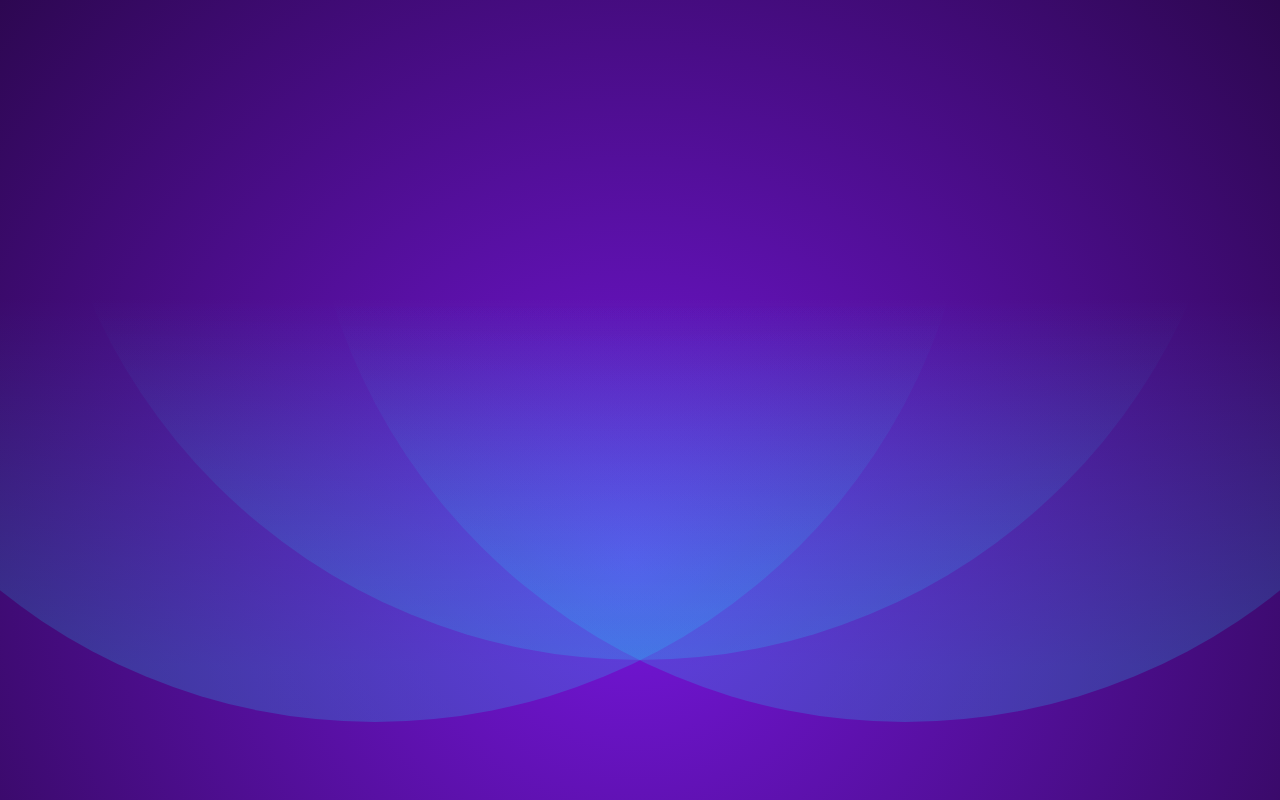
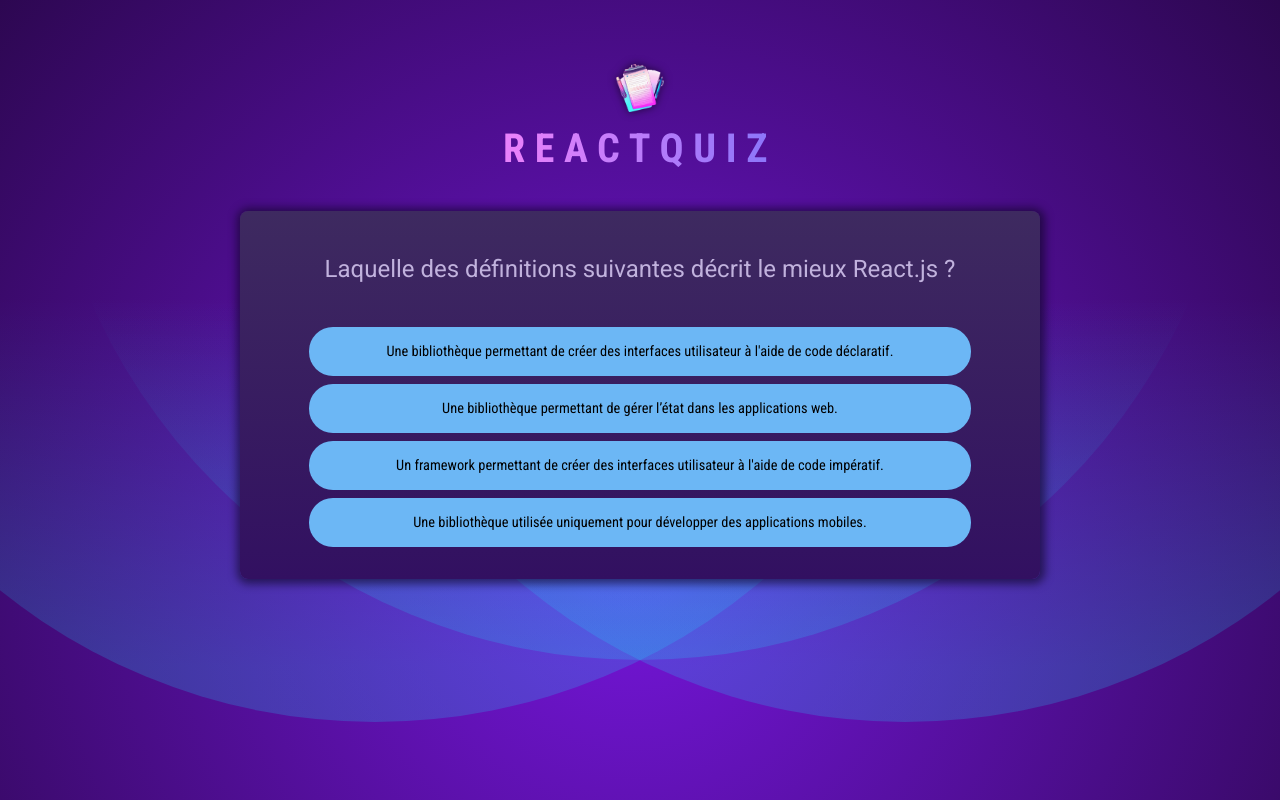
Before and after one commit to elviredev/react-quizz-app, a React (Vite) app: page / in a window 1280 px wide. Built offline with nearby package versions, Linux system fonts and the light colour scheme.

Commit message:
❓Afficher la question active et enregistrer les réponses de l'utilisateur.

```diff
--- a/package.json
+++ b/package.json
@@ -20,6 +20,7 @@
     "eslint-plugin-react": "^7.37.5",
     "eslint-plugin-react-hooks": "^7.1.1",
     "globals": "^17.13.0",
+    "object-keys": "^1.1.1",
     "prettier": "3.9.10",
     "vite": "^8.3.4"
   }
--- a/src/App.jsx
+++ b/src/App.jsx
@@ -1,3 +1,15 @@
-function App() {}
+import Header from "./components/Header.jsx"
+import Quiz from "./components/Quiz.jsx"
 
-export default App;
+function App() {
+  return (
+    <>
+      <Header />
+      <main>
+        <Quiz />
+      </main>
+    </>
+  )
+}
+
+export default App
--- /dev/null
+++ b/src/components/Header.jsx
@@ -0,0 +1,11 @@
+import quizLogo from '../assets/quiz-logo.png'
+
+export default function Header() {
+
+  return (
+    <header>
+      <img src={quizLogo} alt="Quiz logo" />
+      <h1>ReactQuiz</h1>
+    </header>
+  )
+}
--- /dev/null
+++ b/src/components/Quiz.jsx
@@ -0,0 +1,32 @@
+import { useState } from "react"
+import QUESTIONS from "../questions.js"
+
+/**
+ * Afficher la question en cours à l'utilisateur et lorsqu'il a répondu à la question, passer à une autre question.
+ * Ce composant est chargé de passer d'une question à une autre et d'enregistrer les réponses de l'utilisateur
+ */
+export default function Quiz() {
+  // On peut regarder le nb de réponses stocké dans ce tableau et en déduire l'index de la question active
+  const [userAnswers, setUserAnswers] = useState([])
+
+  // State dérivé ou valeur calculée pour connaître le numéro de la question active qui s'affiche
+  const activeQuestionIndex = userAnswers.length
+
+  function handleSelectAnswer(selectedAnswer) {
+    setUserAnswers((prevUserAnswers) => [...prevUserAnswers, selectedAnswer])
+  }
+
+  return (
+    <div id="quiz">
+      <div id="question">
+        <h2>{QUESTIONS[activeQuestionIndex].text}</h2>
+        <ul id="answers">
+          {QUESTIONS[activeQuestionIndex].answers.map((answer) => (
+            <li key={answer} className="answer">
+              <button onClick={() => handleSelectAnswer(answer)}>{answer}</button>
+            </li>))}
+        </ul>
+      </div>
+    </div>
+  )
+}
--- /dev/null
+++ b/src/questions.js
@@ -0,0 +1,76 @@
+/**
+ * La première réponse est toujours la bonne réponse
+ */
+
+export default [
+  {
+    id: "q1",
+    text: "Laquelle des définitions suivantes décrit le mieux React.js ?",
+    answers: [
+      "Une bibliothèque permettant de créer des interfaces utilisateur à l'aide de code déclaratif.",
+      "Une bibliothèque permettant de gérer l’état dans les applications web.",
+      "Un framework permettant de créer des interfaces utilisateur à l'aide de code impératif.",
+      "Une bibliothèque utilisée uniquement pour développer des applications mobiles.",
+    ],
+  },
+  {
+    id: "q2",
+    text: "À quoi servent les Hooks de React ?",
+    answers: [
+      "Ils permettent d’utiliser le state et d’autres fonctionnalités de React dans les composants fonctionnels.",
+      "Ils permettent de créer des mises en page adaptatives dans les applications React.",
+      "Ils permettent de gérer les erreurs au sein de l’application.",
+      "Ils font partie de la bibliothèque Redux utilisée pour gérer l’état global.",
+    ],
+  },
+  {
+    id: "q3",
+    text: "Peux-tu identifier ce qu’est JSX ?",
+    answers: [
+      "Une extension de JavaScript qui ajoute une syntaxe similaire au HTML dans JavaScript.",
+      "Une bibliothèque JavaScript permettant de créer des interfaces utilisateur dynamiques.",
+      "Une version spécifique du HTML créée spécialement pour React.",
+      "Un outil permettant d’effectuer des requêtes HTTP dans une application React.",
+    ],
+  },
+  {
+    id: "q4",
+    text: "Quelle est la manière la plus courante de créer un composant dans React ?",
+    answers: [
+      "En définissant une fonction JavaScript qui retourne une valeur pouvant être affichée.",
+      "En définissant une balise HTML personnalisée en JavaScript.",
+      "En créant un fichier avec l’extension .jsx.",
+      'En utilisant le mot-clé "new" suivi du nom du composant.',
+    ],
+  },
+  {
+    id: "q5",
+    text: "Que signifie le terme « state » dans React ?",
+    answers: [
+      "Un objet dans un composant qui stocke des valeurs et dont la modification peut provoquer un nouveau rendu du composant.",
+      "L’étape du cycle de vie dans laquelle se trouve un composant React.",
+      "L’état général d’une application React, incluant toutes les props et tous les composants.",
+      "Une bibliothèque permettant de gérer l’état global dans les applications React.",
+    ],
+  },
+  {
+    id: "q6",
+    text: "Comment affiche-t-on généralement une liste d’éléments dans une application React ?",
+    answers: [
+      "En utilisant la méthode map() pour parcourir un tableau de données et retourner du JSX.",
+      "En utilisant une boucle for() pour parcourir un tableau de données et retourner du JSX.",
+      "En utilisant la méthode forEach() pour parcourir un tableau de données et retourner du JSX.",
+      "En utilisant la méthode loop() pour parcourir un tableau de données et retourner du JSX.",
+    ],
+  },
+  {
+    id: "q7",
+    text: "Quelle approche ne peut PAS être utilisée pour afficher du contenu de manière conditionnelle ?",
+    answers: [
+      "En utilisant la syntaxe de template #if.",
+      "En utilisant un opérateur ternaire.",
+      "En utilisant l’opérateur &&.",
+      "En utilisant une instruction if-else.",
+    ],
+  },
+]
```
Also changed, not shown: 1 other file (tests, documents, lock files or other folders).
